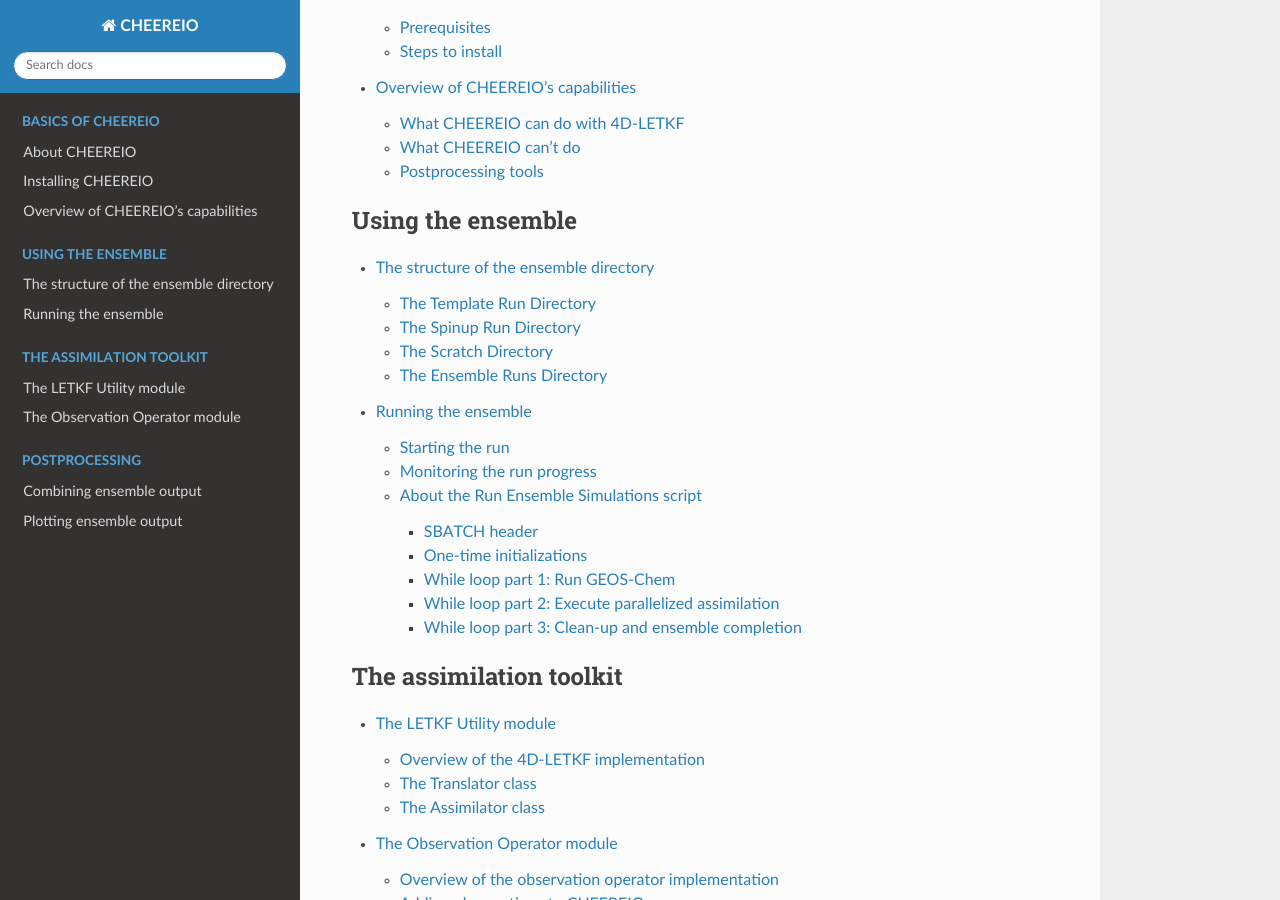
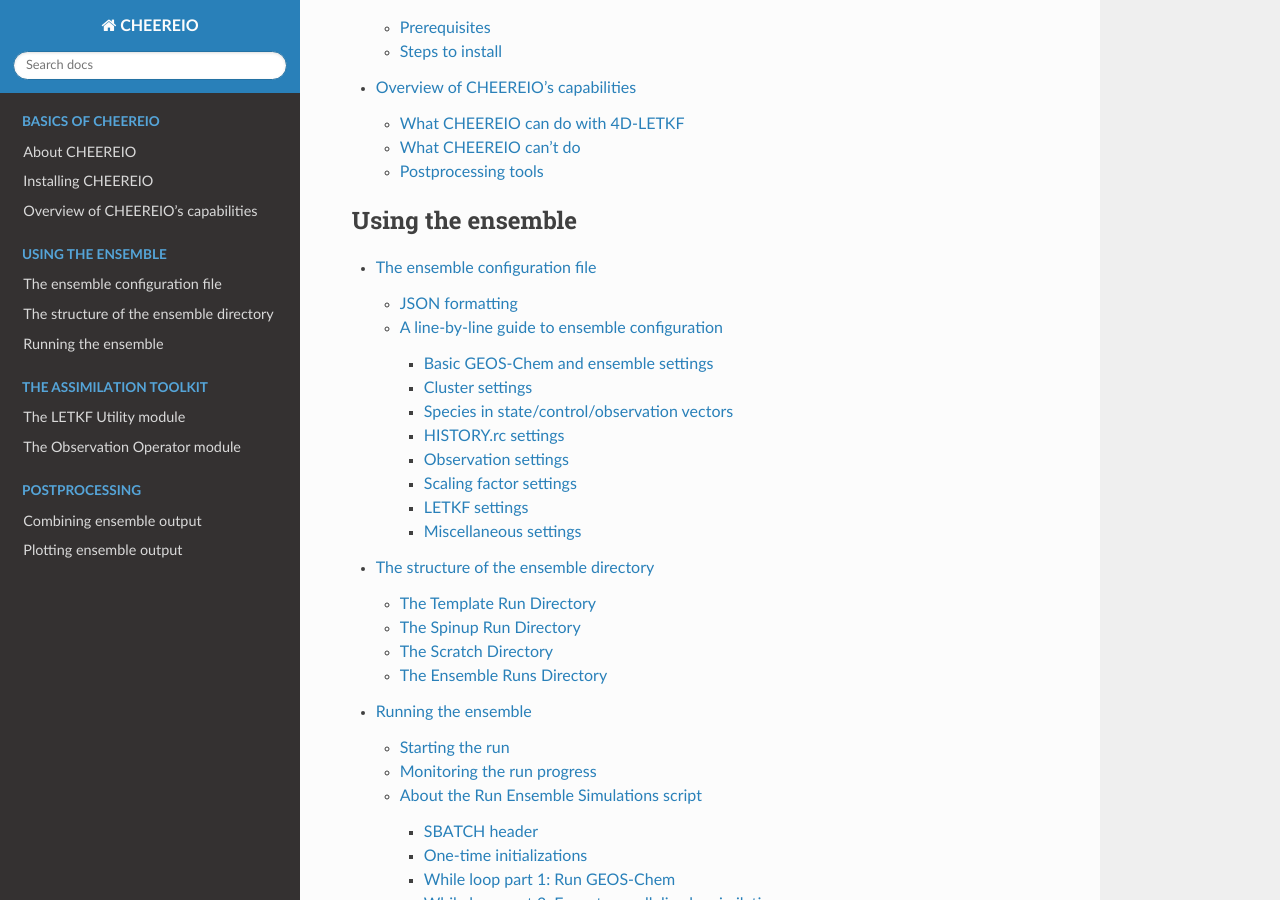
Before and after one commit to drewpendergrass/CHEEREIO, a Sphinx documentation site: the page built from docs/index.rst, in a window 1280 px wide and 900 px high, scrolled down 1044 px. Built offline with Sphinx 7.4.7 and the Read the Docs theme 2.0.0, drawn with Linux system fonts in a browser that asks for light colours; pages that are not in the unit, such as notebooks, are missing from menus.

Commit message:
update internal links

```diff
--- a/docs/Installing-CHEEREIO.rst
+++ b/docs/Installing-CHEEREIO.rst
@@ -22,7 +22,7 @@
 	#. If you are not working with TROPOMI or OMI NO\ :sub:`2`\ data, you will likely have to modify the code in the repository to allow CHEEREIO to read in your dataset of choice. I would encourage you to add your custom observation operator on a new branch and make a pull request in the main repository. This will allow the community to make use of your operator and speed up the rate of new research.
 #. Clone the GCClassic `Github repository <https://github.com/geoschem/GCClassic>`__ within the CHEEREIO folder and update the submodules. CHEEREIO requires GEOS-Chem version 13.0.0 or later.
 #. Modify the ``ens_config.json`` configuration file according to your needs. A considerable amount of scientific thought should go into the modification, as ``ens_config.json`` encodes assumptions about what species your observations will allow you to update. See :ref:`Configuration` for a detailed guide on how to prepare this file so you can get the best results with CHEEREIO.
-#. Deploy the ensemble, after reading the :ref:`Deploying the Ensemble` page to understand how this procedure works. Do so by following these steps:
+#. Deploy the ensemble, after reading the :ref:`Configuration` and :ref:`Setup Ensemble` pages to understand how this procedure works. Do so by following these steps:
 	#. Run ``setup_ensemble.sh`` with ``SetupTemplateRundir`` set to ``true`` and all other main switches set to ``false``. This will create a template run directory that has some important differences from standard GEOS-Chem run directories. ``input.geos``, for example, will have empty tags set at key locations that will allow CHEEREIO to resubmit GEOS-Chem runs for different time periods. ``HEMCO_Config.rc`` is represented by two template files. ``HEMCO_Config_SPINUP_NATURE_TEMPLATE.rc`` is for spinup and "nature" simulations, neither of which include randomized scaling factors. ``HEMCO_Config.rc`` is for ensemble members, all of whom will have perturbed emissions. References to gridded scaling factors are added at key lines in this config file.
 	#. **VERIFY THAT HEMCO_Config.rc IS CORRECT**. In particular, while CHEEREIO does support multiple emissions updates within the same species (for example, updating NO agricultural emissions separately from the rest of NO emissions), it is not capable of distinguishing these kinds of species on its own. Instead, it will just add scaling factor references wherever the species of interest emerges. In this case, user must delete the correct duplicated scaling factor. The user should also pay special attention that scaling factors are not applied to inapplicable sources, such as negative emissions from soil uptake. See the `GEOS-Chem Wiki Page for HEMCO_Config.rc <http://wiki.seas.harvard.edu/geos-chem/index.php/The_HEMCO_Config.rc_file>`__ for more information.
 	#. Make any additional changes to the template directory that should be reflected in the ensemble.
--- a/docs/index.rst
+++ b/docs/index.rst
@@ -32,7 +32,8 @@
    :maxdepth: 3
    :caption: Using the ensemble
 
-   Deploying-the-ensemble
+   The-ensemble-configuration-file
+   The-setup ensemble-script
    Guide-to-the-ensemble-directory
    Running-the-ensemble
 
```
